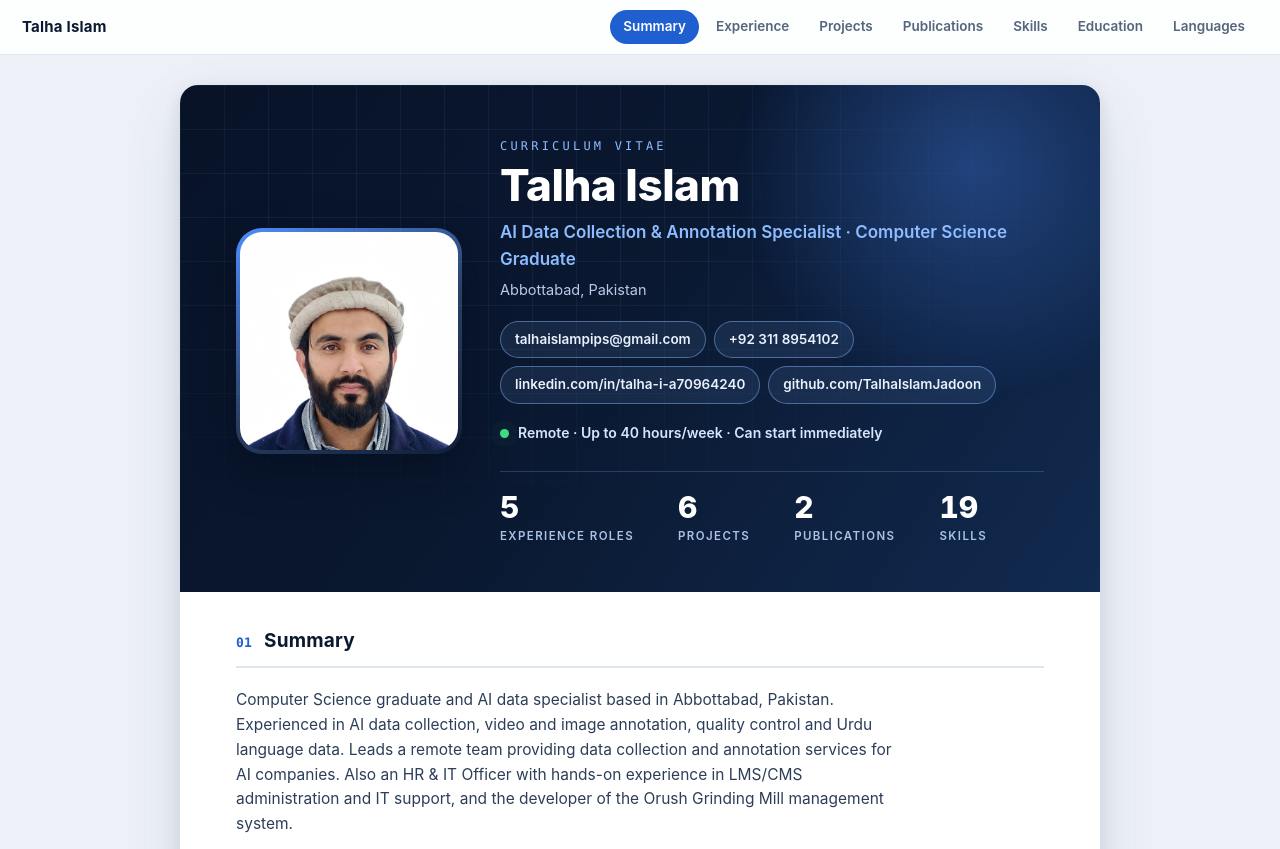
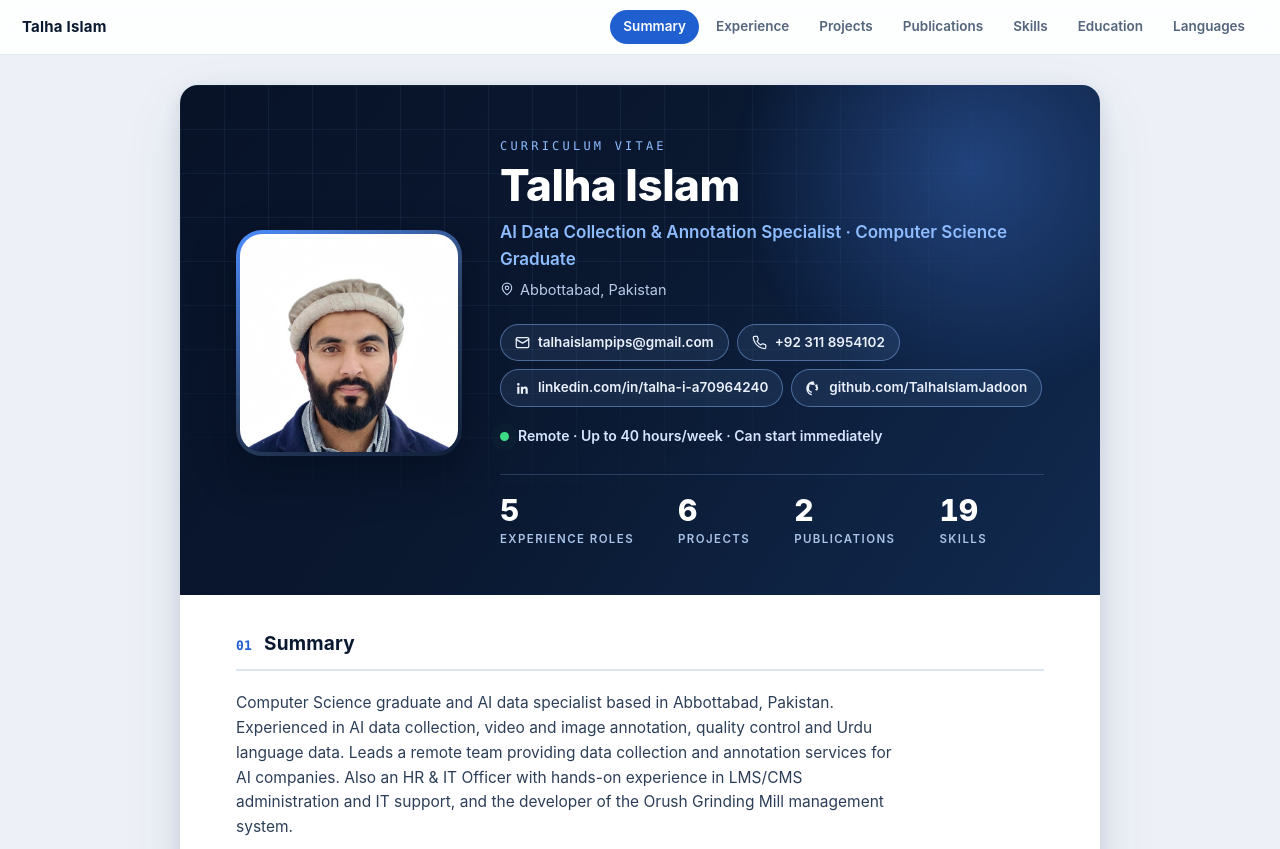
Before and after one commit to TalhaIslamJadoon/talha-islam-cv, a plain HTML site: page index.html in a window 1280 px wide. Shown: the top 849 px of the page. Drawn offline with Linux system fonts and the light colour scheme.

Commit message:
Add contact icons

```diff
--- a/script.js
+++ b/script.js
@@ -138,6 +138,26 @@ const prefersReducedMotion =
 
 // ---------- rendering ----------
 
+// Inline SVG icons (no external assets) for the contact pills and location.
+const ICONS = {
+  Email:
+    '<svg viewBox="0 0 24 24" fill="none" stroke="currentColor" stroke-width="2" stroke-linecap="round" stroke-linejoin="round" aria-hidden="true"><rect x="2" y="4" width="20" height="16" rx="2"/><path d="m22 7-10 6L2 7"/></svg>',
+  Phone:
+    '<svg viewBox="0 0 24 24" fill="none" stroke="currentColor" stroke-width="2" stroke-linecap="round" stroke-linejoin="round" aria-hidden="true"><path d="M22 16.92v3a2 2 0 0 1-2.18 2 19.79 19.79 0 0 1-8.63-3.07 19.5 19.5 0 0 1-6-6 19.79 19.79 0 0 1-3.07-8.67A2 2 0 0 1 4.11 2h3a2 2 0 0 1 2 1.72c.127.96.361 1.903.7 2.81a2 2 0 0 1-.45 2.11L8.09 9.91a16 16 0 0 0 6 6l1.27-1.27a2 2 0 0 1 2.11-.45c.907.339 1.85.573 2.81.7A2 2 0 0 1 22 16.92z"/></svg>',
+  LinkedIn:
+    '<svg viewBox="0 0 24 24" fill="currentColor" aria-hidden="true"><path d="M20.45 20.45h-3.55v-5.57c0-1.33-.03-3.04-1.85-3.04-1.86 0-2.14 1.45-2.14 2.94v5.67H9.35V9h3.41v1.56h.05c.47-.9 1.63-1.85 3.36-1.85 3.6 0 4.27 2.37 4.27 5.45v6.29zM5.34 7.43a2.06 2.06 0 1 1 0-4.12 2.06 2.06 0 0 1 0 4.12zM7.12 20.45H3.55V9h3.57v11.45z"/></svg>',
+  GitHub:
+    '<svg viewBox="0 0 24 24" fill="currentColor" aria-hidden="true"><path d="M12 .5C5.65.5.5 5.65.5 12c0 5.08 3.29 9.39 7.86 10.91.58.11.79-.25.79-.55v-2.15c-3.2.7-3.87-1.36-3.87-1.36-.52-1.33-1.28-1.69-1.28-1.69-1.04-.71.08-.7.08-.7 1.15.08 1.76 1.19 1.76 1.19 1.03 1.76 2.69 1.25 3.35.96.1-.75.4-1.25.72-1.54-2.55-.29-5.23-1.28-5.23-5.68 0-1.26.45-2.28 1.19-3.09-.12-.29-.52-1.46.11-3.05 0 0 .97-.31 3.17 1.18a11 11 0 0 1 5.78 0c2.2-1.49 3.17-1.18 3.17-1.18.63 1.59.23 2.76.11 3.05.74.81 1.19 1.83 1.19 3.09 0 4.41-2.69 5.38-5.25 1.28 1.06.78 2.12 0 1.53-.01 1.08-.01 2.18 0 1.07.01 1.94.79 2.13A10.52 10.52 0 0 0 23.5 12C23.5 5.65 18.35.5 12 .5z"/></svg>',
+  Location:
+    '<svg viewBox="0 0 24 24" fill="none" stroke="currentColor" stroke-width="2" stroke-linecap="round" stroke-linejoin="round" aria-hidden="true"><path d="M20 10c0 6-8 12-8 12s-8-6-8-12a8 8 0 0 1 16 0z"/><circle cx="12" cy="10" r="3"/></svg>'
+};
+
+function iconSpan(name) {
+  const s = el("span", "icon");
+  if (ICONS[name]) s.innerHTML = ICONS[name];
+  return s;
+}
+
 function el(tag, className, text) {
   const node = document.createElement(tag);
   if (className) node.className = className;
@@ -172,12 +192,17 @@ function renderHeader(root) {
   text.appendChild(el("p", "hero-eyebrow", "Curriculum Vitae"));
   text.appendChild(el("h1", "name", CV.name));
   text.appendChild(el("p", "headline", CV.title));
-  text.appendChild(el("p", "location", CV.location));
+  const loc = el("p", "location");
+  loc.appendChild(iconSpan("Location"));
+  loc.appendChild(document.createTextNode(CV.location));
+  text.appendChild(loc);
 
   const list = el("ul", "contacts");
   CV.contacts.forEach((c) => {
     const li = el("li");
-    const a = el("a", "contact-pill", c.value);
+    const a = el("a", "contact-pill");
+    a.appendChild(iconSpan(c.label));
+    a.appendChild(el("span", null, c.value));
     a.href = c.href;
     a.target = "_blank";
     a.rel = "noopener";
--- a/style.css
+++ b/style.css
@@ -214,7 +214,10 @@ a:focus-visible, button:focus-visible {
   font-weight: 600;
   color: var(--sky);
 }
-.location { margin: 4px 0 0; font-size: 14.5px; color: #b9cbe8; }
+.location { margin: 4px 0 0; font-size: 14.5px; color: #b9cbe8; display: inline-flex; align-items: center; gap: 6px; }
+.icon { display: inline-flex; align-items: center; flex: none; }
+.icon svg { width: 15px; height: 15px; display: block; }
+.location .icon svg { width: 14px; height: 14px; }
 
 .contacts {
   list-style: none;
@@ -225,7 +228,9 @@ a:focus-visible, button:focus-visible {
   gap: 8px;
 }
 .contact-pill {
-  display: inline-block;
+  display: inline-flex;
+  align-items: center;
+  gap: 8px;
   padding: 7px 14px;
   border-radius: 999px;
   border: 1px solid rgba(141, 188, 255, 0.45);
```
